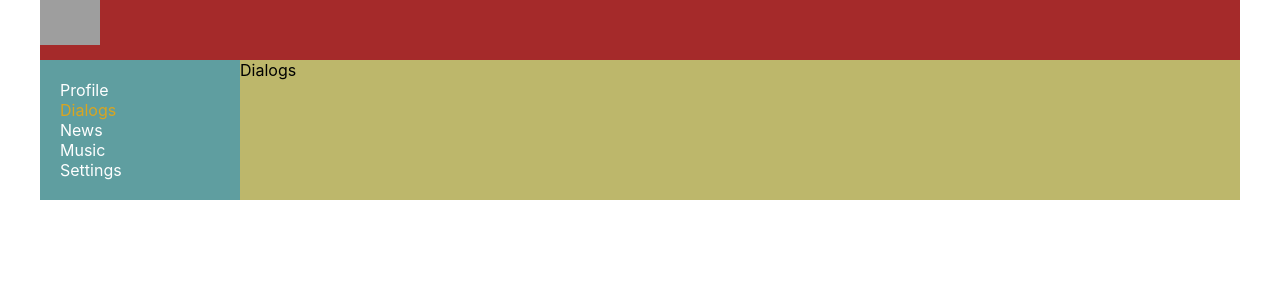
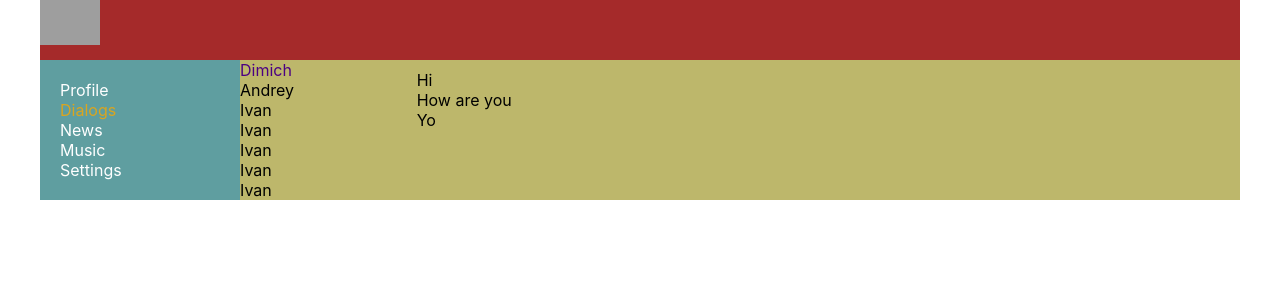
Before and after one commit to antonTroyan/reactItCamas, a React (Create React App) app: page /dialogs in a window 1280 px wide. Shown: the top 300 px of the page. Built offline with nearby package versions, Linux system fonts and the light colour scheme; grey boxes are pictures that could not be loaded.

Commit message:
Lesson 21.

```diff
--- a/src/components/dialogs/Dialogs.jsx
+++ b/src/components/dialogs/Dialogs.jsx
@@ -3,8 +3,36 @@ import s from './Dialogs.module.css';
 
 const Dialogs = (props) => {
     return (
-        <div>
-            Dialogs
+        <div className={s.dialogs}>
+            <div className={s.dialogsItems}>
+                <div className={s.dialogs + ' ' + s.active}>
+                    Dimich
+                </div>
+                <div className={s.dialogs}>
+                    Andrey
+                </div>
+                <div className={s.dialogs}>
+                    Ivan
+                </div>
+                <div className={s.dialogs}>
+                    Ivan
+                </div>
+                <div className={s.dialogs}>
+                    Ivan
+                </div>
+                <div className={s.dialogs}>
+                    Ivan
+                </div>
+                <div className={s.dialogs}>
+                    Ivan
+                </div>
+
+            </div>
+            <div className={s.messages}>
+                <div className={s.dialog}>Hi</div>
+                <div className={s.dialog}>How are you</div>
+                <div className={s.dialog}>Yo</div>
+            </div>
         </div>
     )
 }
--- a/src/components/dialogs/Dialogs.module.css
+++ b/src/components/dialogs/Dialogs.module.css
@@ -1,3 +1,26 @@
 .content {
     background-color: grey;
 }
+
+.dialogs {
+    display: grid;
+    grid-template-columns: 2fr 10fr;
+}
+
+.dialogsItems .dialog {
+    padding: 10px;
+
+}
+
+.dialogsItems .active {
+    color: indigo;
+}
+
+.messages {
+    padding: 10px;
+
+}
+
+.messages .message {
+
+}
```
